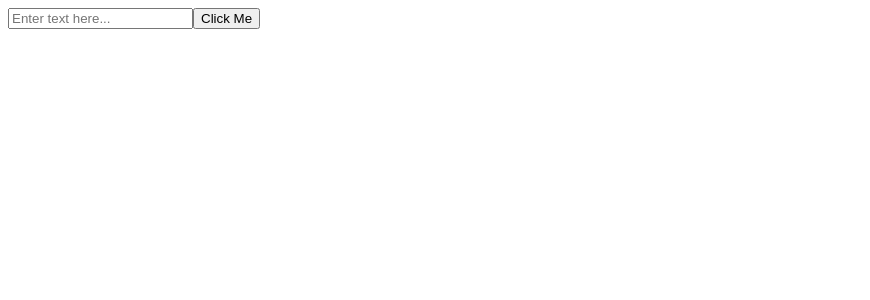
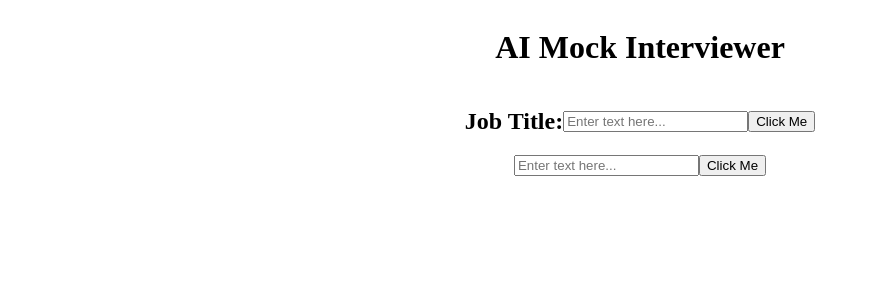
Before and after one commit to PeymonA/Mission-3-testing, a React (Vite) app in the folder m3-testing/: page / in a window 1280 px wide. Shown: the top 300 px of the page, without its empty margins (0-870 px from the left). Built offline with nearby package versions, Linux system fonts and the light colour scheme.

Commit message:
basic chat function

```diff
--- a/m3-testing/src/App.css
+++ b/m3-testing/src/App.css
@@ -0,0 +1,11 @@
+.section {
+    display: flex;
+    flex-direction: column;
+    align-items: center;
+}
+
+.sectionChild {
+    display: flex;
+    flex-direction: row;
+    align-items: center;
+}
--- a/m3-testing/src/App.jsx
+++ b/m3-testing/src/App.jsx
@@ -2,29 +2,72 @@ import React, { useState, useEffect } from 'react';
 import './App.css'
 import { GoogleGenAI } from "@google/genai";
 import MyTextInput from './components/TextInput.jsx'
+import ChatLog from './components/ChatLog.jsx'
+import JobInput from './components/JobInput.jsx'
 
 function App() {
   const [textValue, setTextValue] = useState('');
   const [onUse, setOnUse] = useState(false);
+
+  const [jobType, setJobType] = useState('');
+  const [jobOnUse, setJobOnUse] = useState(false);
+
+  const [chat, setChat] = useState([]);
+
   const [responseText, setResponseText] = useState("");
-  const ai = new GoogleGenAI({ apiKey: "API KEY" });
+  const ai = new GoogleGenAI({ apiKey: "" });
 
   useEffect(() => {
+    console.log(jobType);
     if (!onUse) return;
     async function main() {
+      chat.push(textValue)
       const response = await ai.models.generateContent({
         model: "gemini-2.5-flash",
         contents: textValue,
       });
       setResponseText(response.text);
+      chat.push(response.text);
+      console.log(chat);
     }
     main();
-  }, [onUse, textValue]);
+  }, [onUse, textValue, chat]);
 
+  useEffect(() => {
+    if (!jobOnUse) return;
+    const prompt = `You are a job interviewer. You are interviewing a candidate for the position of ${jobType}.
+        Ask them one question at a time and wait for their response before asking the next question.
+        The flow will start with the you saying “Tell me about yourself”. You should ask at least 6 questions
+        based on response of the user.  Other than the first question. At the end of the whole interview,
+        You should comment on how well the user answered the questions, and suggest how the user can improve
+        its response.`
+    console.log(prompt);
+    async function main() {
+      const response = await ai.models.generateContent({
+        model: "gemini-2.5-flash",
+        contents: prompt,
+      });
+      setResponseText(response.text);
+      chat.push(response.text);
+      console.log(chat);
+    }
+    main();
+  }, [jobOnUse, jobType, chat]);
   return (
     <>
-      <MyTextInput setTextValue={setTextValue} setOnUse={setOnUse}/>
-      <p>{responseText}</p>
+      <div className='section'>
+        <h1>AI Mock Interviewer</h1>
+        <div className='sectionChild'>
+          <h2>Job Title:</h2>
+          <MyTextInput setTextValue={setJobType} setOnUse={setJobOnUse} />
+        </div>
+        <div className='sectionChild'>
+          <ChatLog chat={chat} />
+        </div>
+        <div className='sectionChild'>
+          <MyTextInput setTextValue={setTextValue} setOnUse={setOnUse} />
+        </div>
+      </div>
     </>
   )
 }
--- /dev/null
+++ b/m3-testing/src/components/ChatLog.jsx
@@ -0,0 +1,15 @@
+
+function ChatLog(props) {
+
+  return (
+    <div className="chat-log">
+      {props.chat.map((message, index) => (
+        <div key={index} className="chat-message">
+          {message}
+        </div>
+      ))}
+    </div>
+  );
+}
+
+export default ChatLog;
--- /dev/null
+++ b/m3-testing/src/components/JobInput.jsx
@@ -0,0 +1,23 @@
+import React, { useState } from 'react';
+
+function MyJobInput(props) {
+    const [inputValue, setInputValue] = useState(''); // Initialize state for the input value
+
+    const handleChange = (event) => {
+        setInputValue(event.target.value); // Update state on input change
+        props.setJobType(event.target.value);
+    };
+    return (
+    <div>
+        <input
+            type="text"
+            value={inputValue} // Bind the input's value to the state
+            onChange={handleChange} // Handle changes with the handleChange function
+            placeholder="Enter text here..."
+        />
+
+    </div>
+    );
+}
+
+export default MyJobInput;
```
